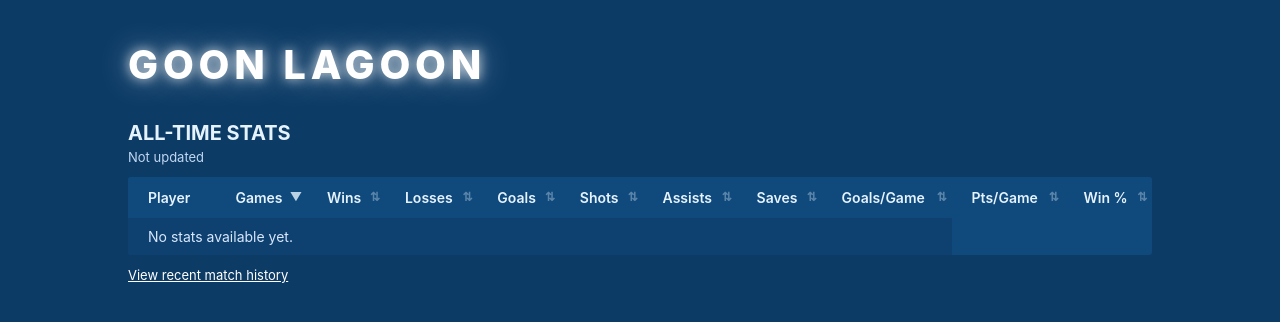
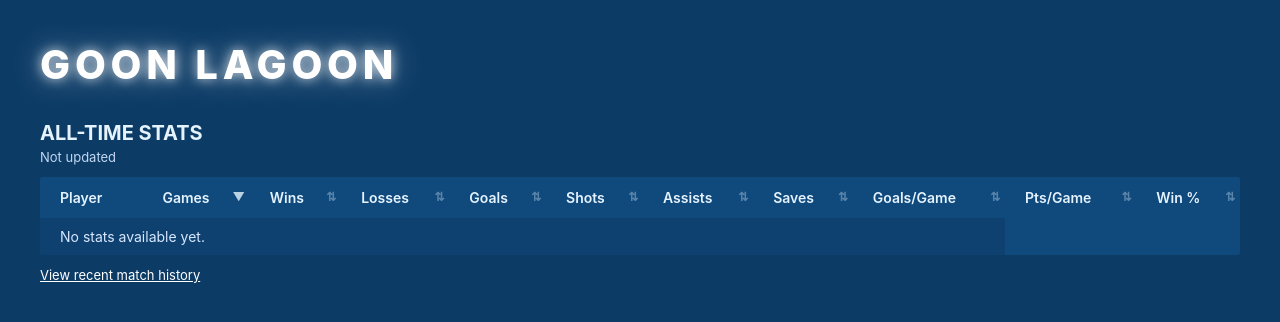
Before and after one commit to deck-phil/slapshot-service, a Django app: page / in a window 1280 px wide. Shown: the top 322 px of the page. Run offline with Django 5.2, Linux system fonts and the light colour scheme; data that the repository does not hold is empty.

Commit message:
Widened table for better layout

```diff
--- a/stats/static/stats/global.css
+++ b/stats/static/stats/global.css
@@ -9,7 +9,7 @@ body {
 
 /* Centered content column */
 .page-wrapper {
-  max-width: 960px;
+  max-width: 1200px;
   margin: 40px auto 80px auto;
   padding: 0 24px;
 }
@@ -106,7 +106,7 @@ body {
 /* Optional: tighten table at larger screens */
 @media (min-width: 1200px) {
   .page-wrapper {
-    max-width: 1024px;
+    max-width: 1200px;
   }
 }
 
```
